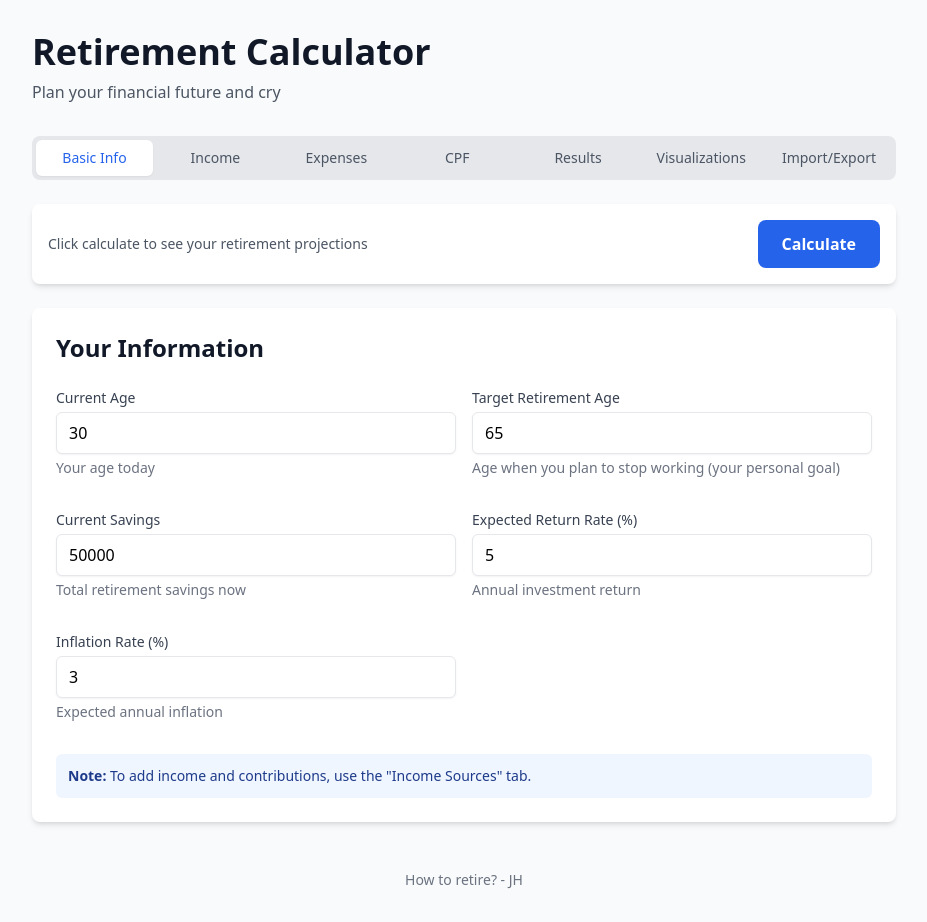
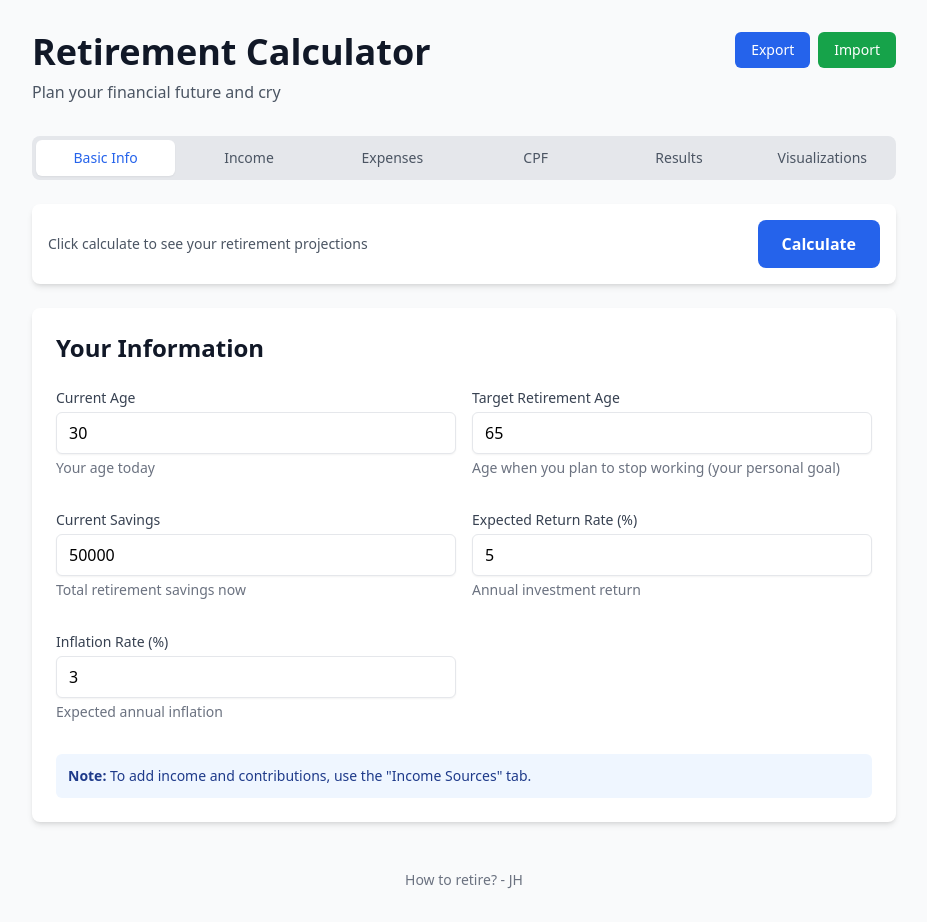
Before and after one commit to jhyoong/retirement-calculator, a Vue app: page / in a window 1280 px wide. Shown: the whole page, without its empty margins (176-1103 px from the left). Built offline with nearby package versions, Linux system fonts and the light colour scheme.

Commit message:
Move import export section to header

```diff
--- a/src/App.vue
+++ b/src/App.vue
@@ -5,12 +5,17 @@
       :class="activeTab === 'visualizations' ? 'max-w-[95%]' : 'max-w-4xl'"
     >
       <header class="mb-8">
+        <div class="flex items-start justify-between">
+          <div>
             <h1 class="text-4xl font-bold text-gray-900 mb-2">
               Retirement Calculator
             </h1>
             <p class="text-gray-600">
               Plan your financial future and cry
             </p>
+          </div>
+          <ImportExportHeader />
+        </div>
       </header>
 
       <main>
@@ -35,8 +40,8 @@
           </nav>
         </div>
 
-        <!-- Calculate Button (shown on input tabs) -->
-        <CalculateButton v-if="['basic', 'income', 'expenses', 'cpf'].includes(activeTab)" />
+        <!-- Calculate Button -->
+        <CalculateButton />
 
         <!-- Tab Content -->
         <div class="space-y-6">
@@ -46,7 +51,6 @@
           <CPFForm v-show="activeTab === 'cpf'" />
           <ResultsDisplay v-show="activeTab === 'results'" />
           <VisualizationsTab v-show="activeTab === 'visualizations'" />
-          <ImportExport v-show="activeTab === 'data'" />
         </div>
       </main>
 
@@ -65,7 +69,7 @@ import ExpenseTab from '@/components/ExpenseTab.vue'
 import CPFForm from '@/components/CPFForm.vue'
 import ResultsDisplay from '@/components/ResultsDisplay.vue'
 import VisualizationsTab from '@/components/VisualizationsTab.vue'
-import ImportExport from '@/components/ImportExport.vue'
+import ImportExportHeader from '@/components/ImportExportHeader.vue'
 import CalculateButton from '@/components/CalculateButton.vue'
 
 const tabs = [
@@ -74,8 +78,7 @@ const tabs = [
   { id: 'expenses', label: 'Expenses' },
   { id: 'cpf', label: 'CPF' },
   { id: 'results', label: 'Results' },
-  { id: 'visualizations', label: 'Visualizations' },
-  { id: 'data', label: 'Import/Export' }
+  { id: 'visualizations', label: 'Visualizations' }
 ]
 
 const activeTab = ref('basic')
--- /dev/null
+++ b/src/components/ImportExportHeader.vue
@@ -0,0 +1,96 @@
+<template>
+  <div class="flex items-center gap-2">
+    <button
+      @click="handleExport"
+      class="bg-blue-600 hover:bg-blue-700 text-white text-sm font-medium py-2 px-4 rounded-md transition-colors"
+      title="Export data to JSON file"
+    >
+      Export
+    </button>
+
+    <button
+      @click="triggerFileInput"
+      class="bg-green-600 hover:bg-green-700 text-white text-sm font-medium py-2 px-4 rounded-md transition-colors"
+      title="Import data from JSON file"
+    >
+      Import
+    </button>
+
+    <input
+      ref="fileInput"
+      type="file"
+      accept=".json"
+      @change="handleImport"
+      class="hidden"
+    />
+
+    <p v-if="message" class="text-sm ml-2" :class="messageClass">
+      {{ message }}
+    </p>
+  </div>
+</template>
+
+<script setup lang="ts">
+import { ref, computed } from 'vue'
+import { useRetirementStore } from '@/stores/retirement'
+import { exportData, downloadJSON, parseImportedFile } from '@/utils/importExport'
+
+const store = useRetirementStore()
+const fileInput = ref<HTMLInputElement | null>(null)
+const message = ref('')
+const isError = ref(false)
+
+const messageClass = computed(() => isError.value ? 'text-red-600' : 'text-green-600')
+
+function handleExport() {
+  try {
+    const data = exportData(store.userData)
+    const filename = `retirement-data-${new Date().toISOString().split('T')[0]}.json`
+    downloadJSON(data, filename)
+
+    message.value = 'Exported!'
+    isError.value = false
+
+    setTimeout(() => {
+      message.value = ''
+    }, 3000)
+  } catch (error) {
+    message.value = 'Export failed'
+    isError.value = true
+  }
+}
+
+function triggerFileInput() {
+  fileInput.value?.click()
+}
+
+async function handleImport(event: Event) {
+  const target = event.target as HTMLInputElement
+  const file = target.files?.[0]
+
+  if (!file) {
+    return
+  }
+
+  try {
+    const data = await parseImportedFile(file)
+
+    store.loadData(data.user)
+
+    message.value = 'Imported!'
+    isError.value = false
+
+    setTimeout(() => {
+      message.value = ''
+    }, 3000)
+  } catch (error) {
+    message.value = error instanceof Error ? error.message : 'Import failed'
+    isError.value = true
+  } finally {
+    // Reset file input
+    if (target) {
+      target.value = ''
+    }
+  }
+}
+</script>
```
Lines whose indentation alone changed are shown as unchanged.
